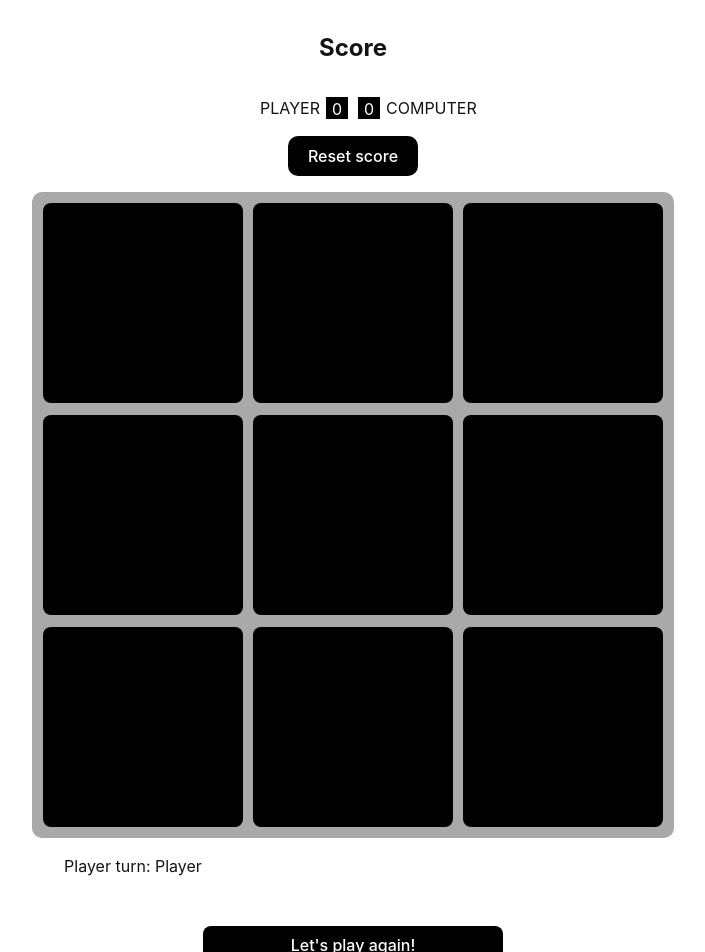
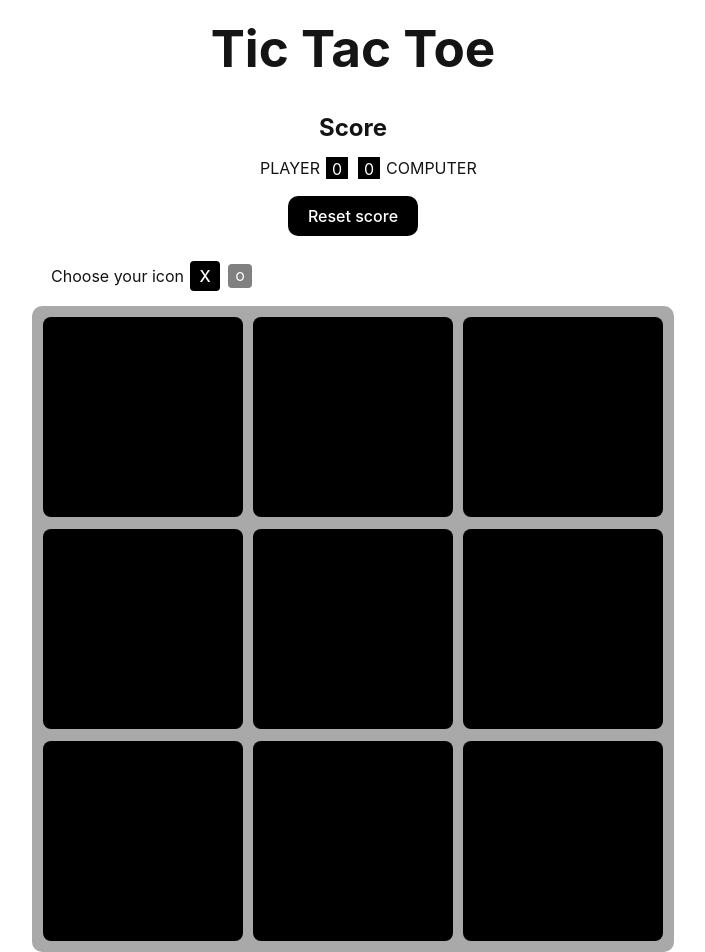
Before and after one commit to gm3nd3s/ticTacToe, a React (Vite) app: page / in a window 1280 px wide. Shown: the top 952 px of the page, without its empty margins (287-992 px from the left). Built offline with nearby package versions, Linux system fonts and the light colour scheme.

Commit message:
Added icon choice feature

```diff
--- a/src/App.jsx
+++ b/src/App.jsx
@@ -1,7 +1,8 @@
 import styled from 'styled-components';
 import { Provider } from 'react-redux';
 
-import { Game, Dashboard } from './components';
+import { Game, Dashboard, Title } from './components';
+
 import { store } from './store';
 
 const AppStyled = styled.main`
@@ -17,6 +18,7 @@ function App() {
 	return (
 		<Provider store={store}>
 			<AppStyled>
+				<Title />
 				<Dashboard />
 				<Game />
 			</AppStyled>
--- a/src/components/Dashboard/index.jsx
+++ b/src/components/Dashboard/index.jsx
@@ -13,14 +13,29 @@ const Reset = styled.button`
 	:focus {
 		outline: none;
 	}
+	@media screen and (max-width: 768px) {
+		width: 130px;
+		height: 36px;
+		font-size: 16px;
+		padding: 1%;
+	}
 `;
 const DashboardStyle = styled.div`
 	display: flex;
 	justify-content: center;
 	flex-direction: column;
 	align-items: center;
-	margin: 1rem 0;
+	margin: 10px auto;
+	border-radius: 10px;
+	width: 60%;
+	padding: 10px 0;
+
+	h2 {
+		padding: 0;
+		margin: 0;
+	}
 `;
+
 const Score = styled.div`
 	display: flex;
 	flex-direction: row;
@@ -49,6 +64,7 @@ const ScoreWrapperRight = styled.div`
 	gap: 6px;
 	width: 140px;
 `;
+
 export const Dashboard = () => {
 	const score = useSelector((state) => state.score);
 	const dispatch = useDispatch();
--- a/src/components/TicTacToe/index.jsx
+++ b/src/components/Table/index.jsx
@@ -1,9 +1,9 @@
 import { useEffect, useState } from 'react';
 import { useSelector, useDispatch } from 'react-redux';
-
+import { invert } from '../../features/icon/iconSlice';
 import { incrementP1, incrementP2 } from '../../features/score/scoreSlice';
 
-import { Wrapper, TableStyled, PlayAgain, PlayerTurn } from './styles';
+import { Wrapper, TableStyled, PlayAgain, PlayerTurn, PlayerChoice, Icon, SmallIcon } from './styles';
 
 let combinations = [
 	[0, 1, 2],
@@ -22,6 +22,7 @@ export const Game = () => {
 	const [player1, setPlayer1] = useState(true);
 	const [boardMoves, setBoardMoves] = useState(Array(9).fill(''));
 	const score = useSelector((state) => state.score);
+	const icon = useSelector((state) => state.icon);
 	const dispatch = useDispatch();
 
 	useEffect(() => {
@@ -38,12 +39,43 @@ export const Game = () => {
 		}
 	}, [player1]);
 
+	const changeIcon = () => {
+		dispatch(invert());
+		resetBoard();
+	};
 	const verifyNull = () => {
 		for (let index = 0; index < boardMoves.length; index++) {
 			if (boardMoves[index] !== 'X' && boardMoves[index] !== 'O') return true;
 		}
 		return false;
 	};
+
+	const resetBoard = () => {
+		setPlayer1(true);
+		setBoardMoves(Array(9).fill(''));
+	};
+
+	const verifyWinner = () => {
+		combinations.forEach((combo) => {
+			if (
+				boardMoves[combo[0]] === icon.player1 &&
+				boardMoves[combo[1]] === icon.player1 &&
+				boardMoves[combo[2]] === icon.player1
+			) {
+				resetBoard();
+				dispatch(incrementP1());
+			}
+			if (
+				boardMoves[combo[0]] === icon.player2 &&
+				boardMoves[combo[1]] === icon.player2 &&
+				boardMoves[combo[2]] === icon.player2
+			) {
+				resetBoard();
+				dispatch(incrementP2());
+			}
+		});
+	};
+
 	const computerPlay = () => {
 		if (!verifyNull()) {
 			resetBoard();
@@ -54,30 +86,13 @@ export const Game = () => {
 		const random = getRandomInt(boardMoves.length);
 
 		if (boardMoves[random] === '') {
-			temp[random] = 'O';
+			temp[random] = icon.player2;
 			setBoardMoves(temp);
 			setPlayer1(!player1);
+			verifyWinner();
 		} else {
 			computerPlay();
 		}
-	};
-
-	const resetBoard = () => {
-		setPlayer1(true);
-		setBoardMoves(Array(9).fill(''));
-	};
-
-	const verifyWinner = () => {
-		combinations.forEach((combo) => {
-			if (boardMoves[combo[0]] === 'X' && boardMoves[combo[1]] === 'X' && boardMoves[combo[2]] === 'X') {
-				dispatch(incrementP1());
-				resetBoard();
-			}
-			if (boardMoves[combo[0]] === 'O' && boardMoves[combo[1]] === 'O' && boardMoves[combo[2]] === 'O') {
-				dispatch(incrementP2());
-				resetBoard();
-			}
-		});
 	};
 
 	const handleClick = (i) => {
@@ -87,7 +102,7 @@ export const Game = () => {
 				return;
 			} else {
 				let temp = [...boardMoves];
-				temp[i] = player1 ? 'X' : 'O';
+				temp[i] = player1 ? icon.player1 : icon.player2;
 				setBoardMoves(temp);
 				setPlayer1(!player1);
 				verifyWinner();
@@ -106,6 +121,19 @@ export const Game = () => {
 	return (
 		<>
 			<Wrapper>
+				<PlayerChoice>
+					<tr>
+						<td>
+							<p>Choose your icon</p>
+						</td>
+						<td>
+							<Icon>{icon.player1}</Icon>
+						</td>
+						<td>
+							<SmallIcon onClick={() => changeIcon()}>{icon.player2}</SmallIcon>
+						</td>
+					</tr>
+				</PlayerChoice>
 				<TableStyled>
 					<tr>
 						<td>
@@ -130,10 +158,14 @@ export const Game = () => {
 					</tr>
 				</TableStyled>
 				<PlayerTurn>
-					<p>Player turn: {player1 ? 'Player' : 'Computer'}</p>
+					<tr>
+						<td>
+							<p>Player turn: {player1 ? 'Player' : 'Computer'}</p>
+						</td>
+					</tr>
 				</PlayerTurn>
 			</Wrapper>
-			<PlayAgain onClick={resetBoard}>Let's play again!</PlayAgain>
+			<PlayAgain onClick={resetBoard}>Reset board</PlayAgain>
 		</>
 	);
 };
--- /dev/null
+++ b/src/components/Table/styles.js
@@ -0,0 +1,125 @@
+import styled from 'styled-components';
+
+export const Wrapper = styled.table`
+	width: fit-content;
+	height: auto;
+	margin: 0 auto;
+	align-self: center;
+	display: flex;
+	flex-direction: column;
+	justify-content: center;
+`;
+
+export const TableStyled = styled.tbody`
+	position: relative;
+	align-self: center;
+	margin: auto;
+	border-radius: 10px;
+	display: grid;
+	grid-template-rows: 1fr 1fr 1fr;
+	gap: 10px;
+	padding: 10px;
+	background-color: darkgray;
+
+	td {
+		display: grid;
+		grid-template-columns: 1fr 1fr 1fr;
+		gap: 10px;
+	}
+	button {
+		width: 200px;
+		height: 200px;
+		overflow: hidden;
+
+		text-align: center;
+		font-size: 80px;
+		padding: 0;
+	}
+	@media screen and (max-width: 768px) {
+		button {
+			width: 100px;
+			height: 100px;
+			font-size: 60px;
+		}
+	}
+	@media screen and (max-width: 425px) {
+		button {
+			width: 70px;
+			height: 70px;
+			font-size: 40px;
+		}
+	}
+`;
+
+export const PlayAgain = styled.button`
+	margin: 10px 0;
+	width: 300px;
+	height: 60px;
+	align-self: center;
+	outline: none;
+	border: none;
+	:focus {
+		outline: none;
+	}
+	@media screen and (max-width: 768px) {
+		width: 200px;
+		height: 50px;
+	}
+	@media screen and (max-width: 425px) {
+		width: 160px;
+		height: 40px;
+	}
+`;
+export const PlayerTurn = styled.tfoot`
+	display: flex;
+	align-items: flex-start;
+	width: 95%;
+	margin: 0 auto;
+`;
+
+export const PlayerChoice = styled.thead`
+	display: flex;
+	justify-content: flex-start;
+	height: 40px;
+	gap: 10px;
+	align-items: center;
+
+	width: 95%;
+	margin: 0 auto 10px auto;
+`;
+
+export const Icon = styled.button`
+	width: 30px;
+	height: 30px;
+	border-radius: 4px;
+	font-size: 16px;
+	padding: 0;
+	margin: 2px;
+	outline: none;
+	border: none;
+	:focus {
+		outline: none;
+		border: none;
+	}
+	:hover {
+		outline: none;
+		border: none;
+		cursor: default;
+	}
+`;
+export const SmallIcon = styled.button`
+	width: 24px;
+	height: 24px;
+	border-radius: 4px;
+	font-size: 12px;
+	padding: 0;
+	margin: 2px;
+	background-color: grey;
+	:hover {
+		border: 1px solid white;
+		outline: white;
+	}
+	:focus {
+		outline: white;
+	}
+`;
--- a/src/components/TicTacToe/styles.js
+++ /dev/null
@@ -1,58 +0,0 @@
-import styled from 'styled-components';
-
-export const Wrapper = styled.table`
-	width: fit-content;
-	height: auto;
-	margin: 0 auto;
-	align-self: center;
-	display: flex;
-	flex-direction: column;
-	justify-content: center;
-`;
-
-export const TableStyled = styled.tbody`
-	position: relative;
-	align-self: center;
-	margin: auto;
-	border-radius: 10px;
-	display: grid;
-	grid-template-rows: 1fr 1fr 1fr;
-	gap: 10px;
-	padding: 10px;
-	background-color: darkgray;
-
-	td {
-		display: grid;
-		grid-template-columns: 1fr 1fr 1fr;
-		gap: 10px;
-	}
-	button {
-		width: 200px;
-		height: 200px;
-		overflow: hidden;
-
-		font-size: large;
-
-		text-align: center;
-		font-size: 80px;
-		padding: 0;
-	}
-`;
-
-export const PlayAgain = styled.button`
-	margin: 2rem 0;
-	width: 300px;
-	height: 60px;
-	align-self: center;
-	outline: none;
-	border: none;
-	:focus {
-		outline: none;
-	}
-`;
-export const PlayerTurn = styled.div`
-	display: flex;
-	align-items: flex-start;
-	width: 90%;
-	margin: 0 auto;
-`;
--- /dev/null
+++ b/src/components/Title/index.jsx
@@ -0,0 +1,18 @@
+import styled from 'styled-components';
+
+const Wrapper = styled.header`
+	display: flex;
+	justify-content: center;
+
+	h1 {
+		margin: 20px 0;
+	}
+`;
+
+export const Title = () => {
+	return (
+		<Wrapper>
+			<h1>Tic Tac Toe</h1>
+		</Wrapper>
+	);
+};
--- a/src/components/index.js
+++ b/src/components/index.js
@@ -1,3 +1,4 @@
-import { Game } from './TicTacToe';
+import { Game } from './Table';
 import { Dashboard } from './Dashboard';
-export { Game, Dashboard };
+import { Title } from './Title';
+export { Game, Dashboard, Title };
--- /dev/null
+++ b/src/features/icon/iconSlice.js
@@ -0,0 +1,22 @@
+import { createSlice } from '@reduxjs/toolkit';
+
+const initialState = {
+	player1: 'X',
+	player2: 'O',
+};
+
+export const iconSlice = createSlice({
+	name: 'icon',
+	initialState,
+	reducers: {
+		invert: (state) => {
+			state.player1 = state.player1 === 'X' ? 'O' : 'X';
+			state.player2 = state.player2 === 'X' ? 'O' : 'X';
+		},
+	},
+});
+
+// Action creators are generated for each case reducer function
+export const { invert } = iconSlice.actions;
+
+export default iconSlice.reducer;
--- a/src/store.js
+++ b/src/store.js
@@ -1,9 +1,11 @@
 import { configureStore } from '@reduxjs/toolkit';
 
 import scoreSlice from './features/score/scoreSlice';
+import iconSlice from './features/icon/iconSlice';
 
 export const store = configureStore({
 	reducer: {
 		score: scoreSlice,
+		icon: iconSlice,
 	},
 });
```
